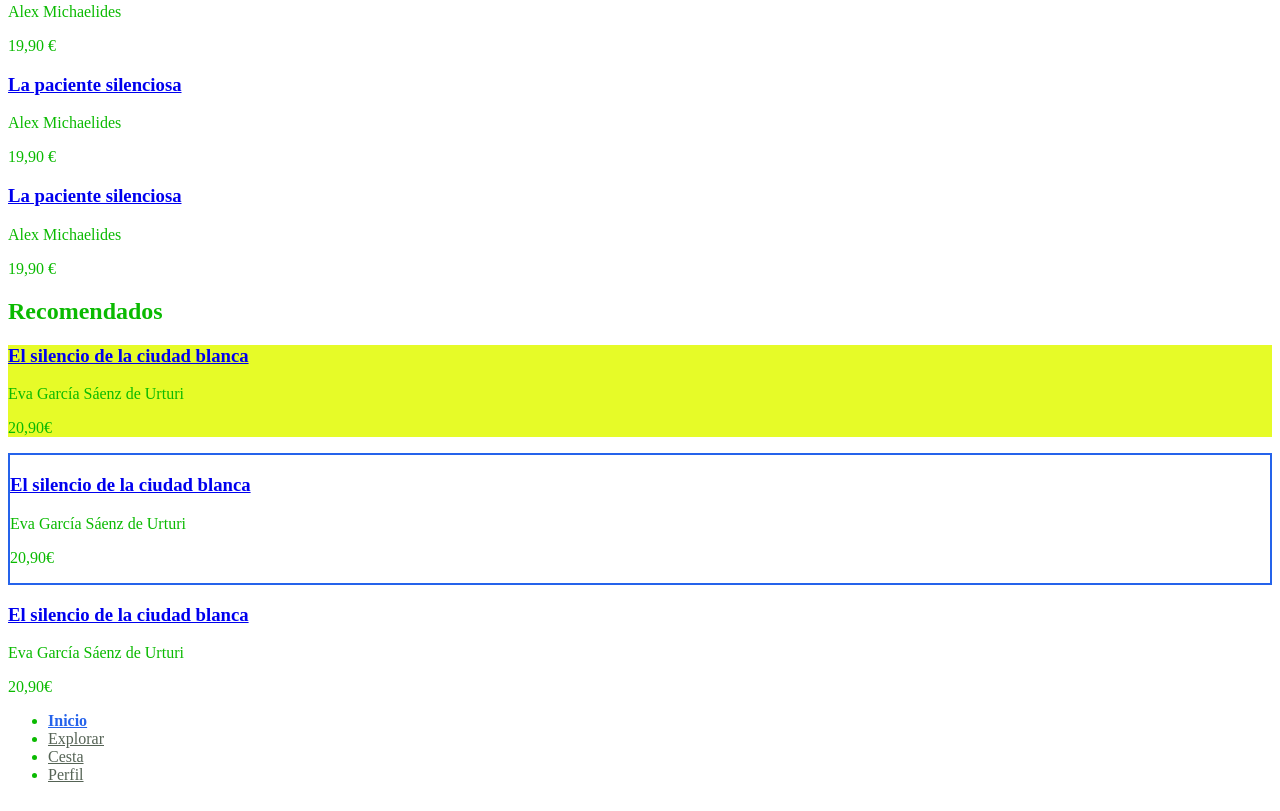
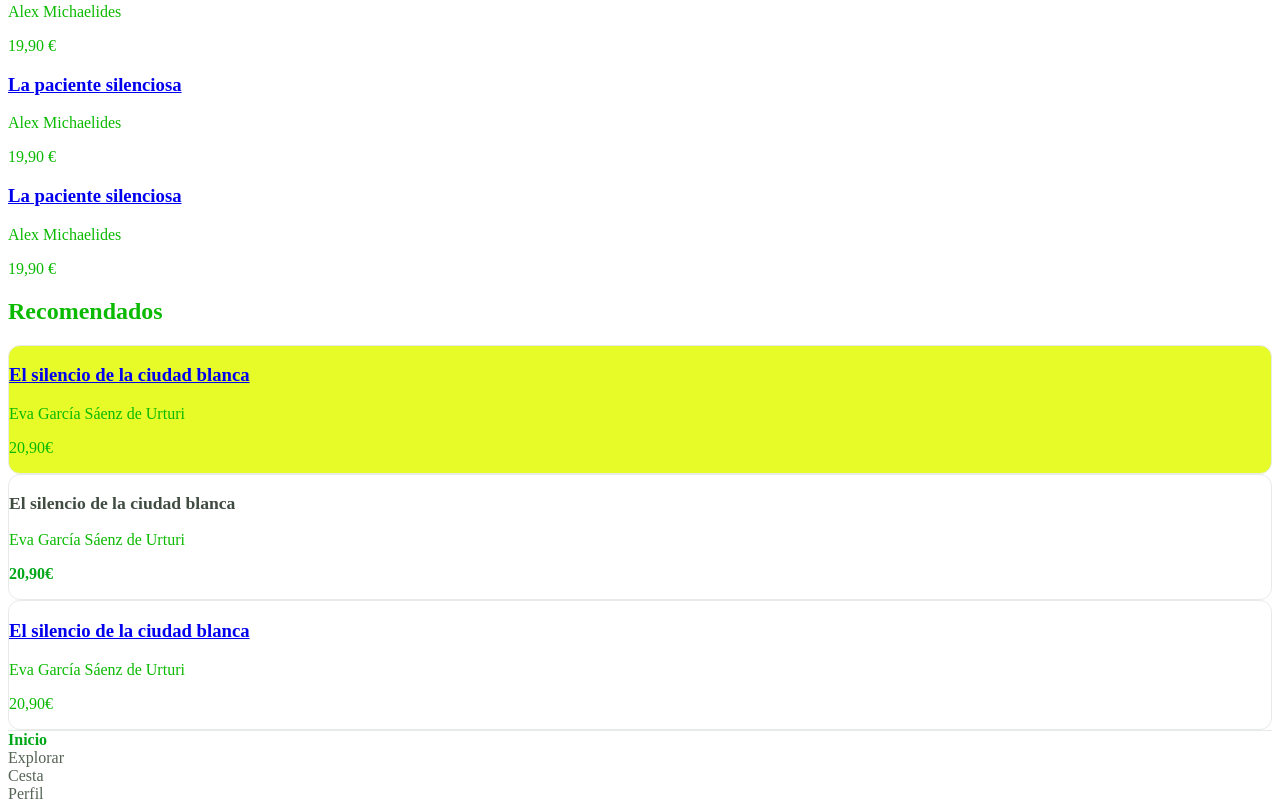
Before and after one commit to HugoBarFer/LaTrastienda_BarceloHugo, a plain HTML site: page trastienda-ud4/index.html in a window 1280 px wide. Shown: the part 305-1116 px from the top of the page. Drawn offline with Linux system fonts and the light colour scheme.

Commit message:
(4.1_04) ejercicio de variables, color moderno y anidamiento completado

```diff
--- a/trastienda-ud4/css/estilos.css
+++ b/trastienda-ud4/css/estilos.css
@@ -1,3 +1,38 @@
+:root{
+    --color-primary-50: oklch(0.948 0.087 148.68 / 1);
+    --color-primary-100: oklch(0.909 0.168 147.4 / 1);
+    --color-primary-200: oklch(0.883 0.235 145.58 / 1);
+    --color-primary-300: oklch(0.87 0.278 143.92 / 1);
+    --color-primary-400: oklch(0.786 0.261 143.28 / 1);
+    --color-primary-500: oklch(0.632 0.209 143.42 / 1);
+    --color-primary-600: oklch(0.552 0.182 143.57 / 1);
+    --color-primary-700: oklch(0.47 0.153 143.8 / 1);
+    --color-primary-800: oklch(0.387 0.125 144.18 / 1);
+    --color-primary-900: oklch(0.296 0.094 144.79 / 1);
+
+    --color-neutral-50: oklch(0.978 0.002 145.56 / 1);
+    --color-neutral-100: oklch(0.956 0.003 145.55 / 1);
+    --color-neutral-200: oklch(0.936 0.007 145.52 / 1);
+    --color-neutral-300: oklch(0.913 0.009 150.68 / 1);
+    --color-neutral-400: oklch(0.89 0.011 149.84 / 1);
+    --color-neutral-500: oklch(0.868 0.013 149.23 / 1);
+    --color-neutral-600: oklch(0.762 0.023 149.61 / 1);
+    --color-neutral-700: oklch(0.652 0.035 147.98 / 1);
+    --color-neutral-800: oklch(0.532 0.033 148.22 / 1);
+    --color-neutral-900: oklch(0.402 0.024 147.42 / 1);
+
+    --bg-page: var(--color-neutral-50);
+    --bg-card: var(--color-primary-500);
+    --text-main: var(--color-neutral-50);
+    --text-muted: var(--color-neutral-900);
+    --color-accent-oklch: oklch(0.402 0.024 147.42 / 1);
+    --border-subtle:  var(--color-neutral-200);
+    --brand:          var(--color-primary-500);
+    --bg-surface:     #ffffff;
+
+
+}
+
 body{
     font-family: 'Times New Roman', Times, serif;
     color:rgb(10, 186, 1);
@@ -42,3 +77,53 @@ button[aria-label]{
 }
 
 /* $$('article:has(.badge:not(:empty))') -> ha salido 1*/
+
+
+nav{
+    background-color: var(--bg-surface);
+    border-top: 1px solid var(--border-subtle);
+
+    ul{
+        list-style: none;
+        padding: 0;
+        margin: 0;
+    }
+
+    a{
+        color:var(--text-muted);
+        text-decoration: none;
+
+        &[aria-current="page"]{
+            color:var(--brand);
+            font-weight: 700;
+        }
+
+        &:hover {
+            color:var(--text-main);
+        }
+    }
+}
+
+.card{
+    background-color: var(--bg-surface);
+    border: 1px solid var(--border-subtle);
+    border-radius: 12px;
+
+    &:hover{
+        border-color:var(--brand);
+    }
+    .title{
+        color:var(--text-muted);
+        font-size: 1.1rem;
+
+        a{
+            text-decoration: none;
+            color:inherit;
+        }
+    }
+
+    .price{
+        font-weight: 700;
+        color:var(--brand);
+    }
+}
--- a/trastienda-ud4/index.html
+++ b/trastienda-ud4/index.html
@@ -47,10 +47,10 @@
                 <p>20,90€</p>
             </article>
             <article class="card">
-                <h3><a href="detalle.html">El silencio de la ciudad blanca</a></h3>
-                <span class="badge"> </span>
+                <h3 class="title"><a href="detalle.html">El silencio de la ciudad blanca</a></h3>
+                <span class="badge"></span>
                 <p>Eva García Sáenz de Urturi</p>
-                <p>20,90€</p>
+                <p class="price">20,90€</p>
             </article>
             <article class="card">
                 <h3><a href="detalle.html">El silencio de la ciudad blanca</a></h3>
```
